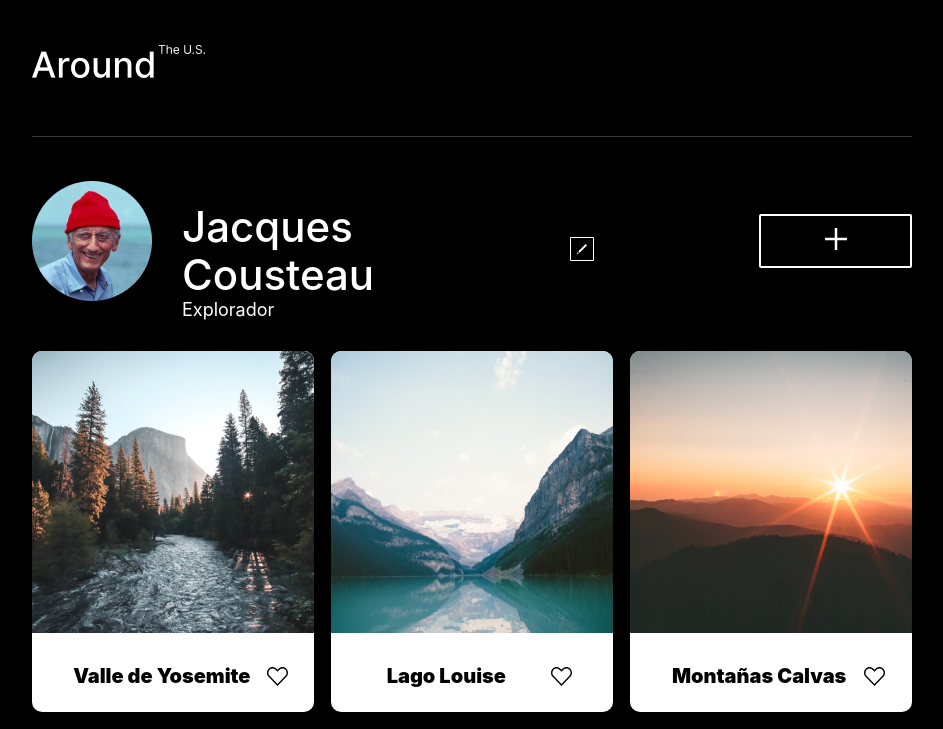
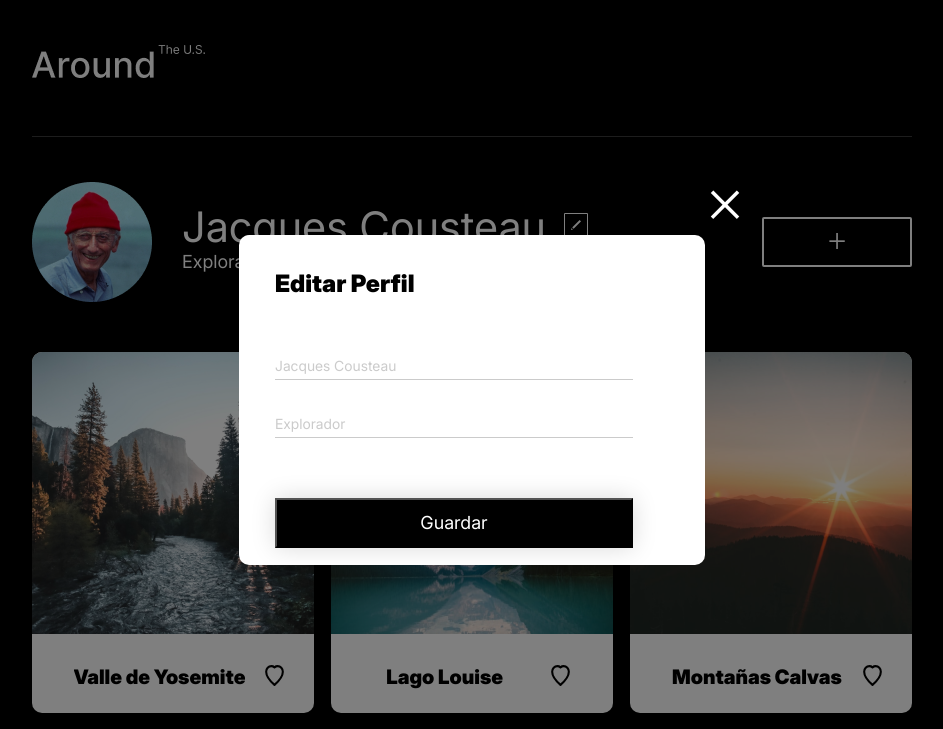
Before and after one commit to 98141/web_project_around, a plain HTML site: page index.html in a window 1280 px wide. Both pictures are taken after a click on the picture 750 px from the left and 248 px from the top of the page. Shown: the top 729 px of the page, without its empty margins (168-1111 px from the left). Drawn offline with Linux system fonts and the light colour scheme.

Commit message:
Terminado todo el proyecto

```diff
--- a/blocks/elemnets.css
+++ b/blocks/elemnets.css
@@ -39,10 +39,28 @@
   white-space: nowrap;
 }
 
-.element__item-like {
+.element__item-heart {
+  background: transparent;
+  border: none;
   cursor: pointer;
-  height: 19px;
-  width: 21px;
+  padding: 0;
+  outline: none;
+  opacity: 1;
+}
+
+.heart-icon {
+  width: 25px;
+  height: 25px;
+  fill: transparent;
+  transition: fill 0.3s ease, stroke 0.3s ease;
+}
+
+.heart-icon:hover {
+  opacity: 0.5;
+}
+
+ .heart-icon:active {
+  background-color: black;
 }
 
 @media screen and (min-width: 320px) and  (max-width:720px) {
--- /dev/null
+++ b/blocks/modal.css
@@ -0,0 +1,81 @@
+.modal {
+  display: none;
+  position: fixed;
+  top: 0;
+  left: 0;
+  width: 100%;
+  height: 100%;
+  background-color: rgba(0, 0, 0, 0.5);
+  justify-content: center;
+  align-items: center;
+  z-index: 1000;
+}
+
+.modal__content {
+  position: relative;
+  background-color: white;
+  padding-left: 36px;
+  border-radius: 10px;
+  text-align: start;
+  width: 430px;
+  height: 330px;
+}
+
+.modal__close {
+  position: absolute;
+  top: -50px;
+  right: -40px;
+  color: white;
+  border: none;
+  width: 40px;
+  height: 40px;
+  font-size: 70px;
+  text-align: center;
+  line-height: 40px;
+  cursor: pointer;
+}
+
+.modal__content-title {
+  font-family: Inter;
+  font-weight: 900;
+  font-size: 24px;
+  line-height: 29.05px;
+  padding: 34px 0 54px;
+}
+
+.modal__content-input {
+  width: 358px;
+  height: 27.26px;
+  margin-bottom: 29.74px;
+  border: none;
+  border-bottom: 1px solid #000000;
+  opacity: 20%;
+  font-size: 14px;
+  line-height: 16.94px;
+  font-weight: 400;
+  font-family: Inter;
+  color: #000000;
+}
+
+.modal__actions button {
+  width: 358px;
+  height: 50.15px;
+  top: 438.34px;
+  left: 461px;
+  gap: 0px;
+  border-radius: 2px 0px 0px 0px solid #FFFFFF;
+  border: 1px 0px 0px 0px;
+  opacity: 0px;
+  box-shadow: 0px 0px 25px 0px #00000026;
+  background: #000000;
+  color: white;
+  font-family: Inter;
+  font-weight: 400;
+  font-size: 18px;
+  line-height: 21.78px;
+  margin: 29.74px 0 36.51px;
+}
+
+.modal__actions:hover button {
+  opacity: 0.5;
+}
--- a/blocks/profile.css
+++ b/blocks/profile.css
@@ -20,6 +20,7 @@
 .profile__info-item {
   display: flex;
   align-items: center;
+  margin: 0;
 }
 
 .profile__info-name {
@@ -28,6 +29,7 @@
   font-weight: 500;
   font-size: 42px;
   line-height: 48px;
+  margin: 0;
   margin-right: 18px;
 }
 
@@ -35,6 +37,11 @@
   height: 24px;
   width: 24px;
   border-radius: 1px;
+  opacity: 1;
+}
+
+.profile__info-button:hover {
+  opacity: 0.5;
 }
 
 .profile__info-funtion {
@@ -55,8 +62,15 @@
   border-radius: 2px;
   background-color: transparent;
   color: #FFFFFF;
+  font-size: 33px;
+  cursor: pointer;
+  transition: opacity 0.3s ease
 }
 
+.profile__button:hover {
+  opacity: 0.5;
+
+}
 
 @media screen and (min-width: 320px) and  (max-width:720px) {
   .profile {
@@ -94,10 +108,6 @@
     font-size: 14px;
     line-height: 16.94px;
   }
-  .profile__info-button {
-    height: 18px;
-    width: 18px;
-  }
 
   .profile__button {
     width: 282px;
--- a/index.html
+++ b/index.html
@@ -32,7 +32,7 @@
           />
           <div class="profile__info">
             <div class="profile__info-item">
-              <h1 class="profile__info-name">Jacques Cousteau</h1>
+              <h1 id="profile__info-name" class="profile__info-name">Jacques Cousteau</h1>
               <a href="#"
                 ><img
                   src="./images/Edit Button.png"
@@ -42,15 +42,20 @@
             </div>
             <h2 class="profile__info-funtion">Explorador</h2>
           </div>
-          <div class="profile__button">
-            <a class="profile__button-item" href="#"
-              ><img
-                src="./images/button mas.png"
-                alt="Button mas"
-                class="profile__button-mas"
-            /></a>
+          <button class="profile__button">+</button>
+        </section>
+        <!-- Modal para editar los datos -->
+        <div class="modal" id="editModal">
+          <div class="modal__content">
+            <span class="modal__close" id="closeButton">&times;</span>
+            <h2 class="modal__content-title">Editar Perfil</h2>
+            <input class="modal__content-input" type="text" id="nameInput"  placeholder="Nombre"/>
+            <input class="modal__content-input" type="text" id="funtionInput" placeholder="Acerca de mi"/>
+            <div class="modal__actions">
+              <button id="saveButton">Guardar</button>
+            </div>
           </div>
-        </section>
+        </div>
         <section class="elements">
           <div class="element">
             <img
@@ -60,12 +65,20 @@
             />
             <div class="element__item">
               <h2 class="element__item-title">Valle de Yosemite</h2>
-
-              <img
-                src="./images/Group_corazon.svg"
-                alt="Logo de corazon"
-                class="element__item-like"
-              />
+              <div class="element__item-heart">
+                <svg
+                class="heart-icon"
+                xmlns="http://www.w3.org/2000/svg"
+                viewBox="0 0 24 24"
+                fill="none"
+                stroke="black"
+                stroke-width="2"
+                stroke-linecap="round"
+                stroke-linejoin="round"
+              >
+                <path d="M12 21C12 21 4 13.91 4 8.33C4 5.51 6.24 3 9 3C10.63 3 12 4.19 12 4.19C12 4.19 13.37 3 15 3C17.76 3 20 5.51 20 8.33C20 13.91 12 21 12 21Z" />
+              </svg>
+              </div>
             </div>
           </div>
           <div class="element">
@@ -76,12 +89,20 @@
             />
             <div class="element__item">
               <h2 class="element__item-title">Lago Louise</h2>
-
-              <img
-                src="./images/Group_corazon.svg"
-                alt="Logo de corazon"
-                class="element__item-like"
-              />
+              <div class="element__item-heart">
+                <svg
+                class="heart-icon"
+                xmlns="http://www.w3.org/2000/svg"
+                viewBox="0 0 24 24"
+                fill="none"
+                stroke="black"
+                stroke-width="2"
+                stroke-linecap="round"
+                stroke-linejoin="round"
+              >
+                <path d="M12 21C12 21 4 13.91 4 8.33C4 5.51 6.24 3 9 3C10.63 3 12 4.19 12 4.19C12 4.19 13.37 3 15 3C17.76 3 20 5.51 20 8.33C20 13.91 12 21 12 21Z" />
+              </svg>
+              </div>
             </div>
           </div>
           <div class="element">
@@ -93,11 +114,20 @@
             <div class="element__item">
               <h2 class="element__item-title">Montañas Calvas</h2>
 
-              <img
-                src="./images/Group_corazon.svg"
-                alt="Logo de corazon"
-                class="element__item-like"
-              />
+              <div class="element__item-heart">
+                <svg
+                class="heart-icon"
+                xmlns="http://www.w3.org/2000/svg"
+                viewBox="0 0 24 24"
+                fill="none"
+                stroke="black"
+                stroke-width="2"
+                stroke-linecap="round"
+                stroke-linejoin="round"
+              >
+                <path d="M12 21C12 21 4 13.91 4 8.33C4 5.51 6.24 3 9 3C10.63 3 12 4.19 12 4.19C12 4.19 13.37 3 15 3C17.76 3 20 5.51 20 8.33C20 13.91 12 21 12 21Z" />
+              </svg>
+              </div>
             </div>
           </div>
           <div class="element">
@@ -108,12 +138,20 @@
             />
             <div class="element__item">
               <h2 class="element__item-title">Vanois National</h2>
-
-              <img
-                src="./images/Group_corazon.svg"
-                alt="Logo de corazon"
-                class="element__item-like"
-              />
+              <div class="element__item-heart">
+                <svg
+                class="heart-icon"
+                xmlns="http://www.w3.org/2000/svg"
+                viewBox="0 0 24 24"
+                fill="none"
+                stroke="black"
+                stroke-width="2"
+                stroke-linecap="round"
+                stroke-linejoin="round"
+              >
+                <path d="M12 21C12 21 4 13.91 4 8.33C4 5.51 6.24 3 9 3C10.63 3 12 4.19 12 4.19C12 4.19 13.37 3 15 3C17.76 3 20 5.51 20 8.33C20 13.91 12 21 12 21Z" />
+              </svg>
+              </div>
             </div>
           </div>
           <div class="element">
@@ -124,12 +162,20 @@
             />
             <div class="element__item">
               <h2 class="element__item-title">Latemar</h2>
-
-              <img
-                src="./images/Group_corazon.svg"
-                alt="Logo de corazon"
-                class="element__item-like"
-              />
+              <div class="element__item-heart">
+                <svg
+                class="heart-icon"
+                xmlns="http://www.w3.org/2000/svg"
+                viewBox="0 0 24 24"
+                fill="none"
+                stroke="black"
+                stroke-width="2"
+                stroke-linecap="round"
+                stroke-linejoin="round"
+              >
+                <path d="M12 21C12 21 4 13.91 4 8.33C4 5.51 6.24 3 9 3C10.63 3 12 4.19 12 4.19C12 4.19 13.37 3 15 3C17.76 3 20 5.51 20 8.33C20 13.91 12 21 12 21Z" />
+              </svg>
+              </div>
             </div>
           </div>
           <div class="element">
@@ -140,12 +186,20 @@
             />
             <div class="element__item">
               <h2 class="element__item-title">Lago di Braies</h2>
-
-              <img
-                src="./images/Group_corazon.svg"
-                alt="Logo de corazon"
-                class="element__item-like"
-              />
+              <div class="element__item-heart">
+                <svg
+                class="heart-icon"
+                xmlns="http://www.w3.org/2000/svg"
+                viewBox="0 0 24 24"
+                fill="none"
+                stroke="black"
+                stroke-width="2"
+                stroke-linecap="round"
+                stroke-linejoin="round"
+              >
+                <path d="M12 21C12 21 4 13.91 4 8.33C4 5.51 6.24 3 9 3C10.63 3 12 4.19 12 4.19C12 4.19 13.37 3 15 3C17.76 3 20 5.51 20 8.33C20 13.91 12 21 12 21Z" />
+              </svg>
+              </div>
             </div>
           </div>
         </section>
@@ -154,5 +208,6 @@
         <p class="footer__copyright">&#169; 2021 Around The U.S.</p>
       </footer>
     </div>
+    <script src="./scripts/index.js"></script>
   </body>
 </html>
--- a/pages/index.css
+++ b/pages/index.css
@@ -1,5 +1,8 @@
+@import url("../vendor/fonts.css");
+@import url("../vendor/normalize.css");
 @import url("../blocks/page.css");
 @import url("../blocks/header.css");
 @import url("../blocks/profile.css");
 @import url("../blocks/elemnets.css");
 @import url("../blocks/footer.css");
+@import url("../blocks/modal.css");
--- /dev/null
+++ b/scripts/index.js
@@ -0,0 +1,35 @@
+document.addEventListener("DOMContentLoaded", () => {
+  const editButton = document.querySelector(".profile__info-button");
+  const modal = document.getElementById("editModal");
+  const nameInput = document.getElementById("nameInput");
+  const funtionInput = document.getElementById("funtionInput");
+  const saveButton = document.getElementById("saveButton");
+  const closeButton = document.getElementById("closeButton");
+
+  const nameElement = document.querySelector(".profile__info-name");
+  const funtionElement = document.querySelector(".profile__info-funtion");
+
+  editButton.addEventListener("click", (event) => {
+    event.preventDefault();
+    nameInput.value = nameElement.textContent;
+    funtionInput.value = funtionElement.textContent;
+    modal.style.display = "flex";
+  });
+
+  saveButton.addEventListener("click", () => {
+    nameElement.textContent = nameInput.value;
+    funtionElement.textContent = funtionInput.value;
+    modal.style.display = "none";
+  });
+
+  closeButton.addEventListener("click", () => {
+    modal.style.display = "none";
+  });
+
+
+  modal.addEventListener("click", (event) => {
+    if (event.target === modal) {
+      modal.style.display = "none";
+    }
+  });
+});
--- /dev/null
+++ b/vendor/fonts.css
@@ -0,0 +1,13 @@
+@font-face {
+  font-family: "Inter";
+  font-style: normal;
+  font-weight: 400;
+  src: url(../fonts/Inter_18pt-Regular.ttf);
+}
+
+@font-face {
+  font-family: "Inter";
+  font-style: bold;
+  font-weight: 900;
+  src: url(../fonts/Inter_28pt-Black.ttf);
+}
```
Also changed, not shown: fonts/Inter_18pt-Regular.ttf (added), fonts/Inter_28pt-Black.ttf (added), vendor/normalize.css (added).
